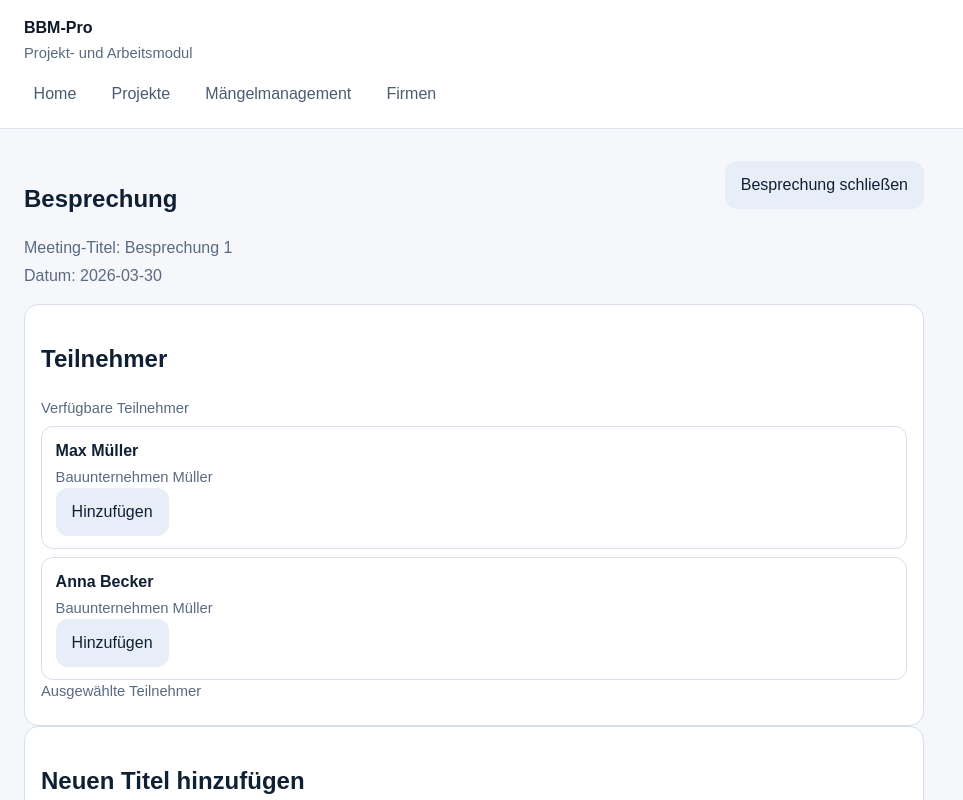
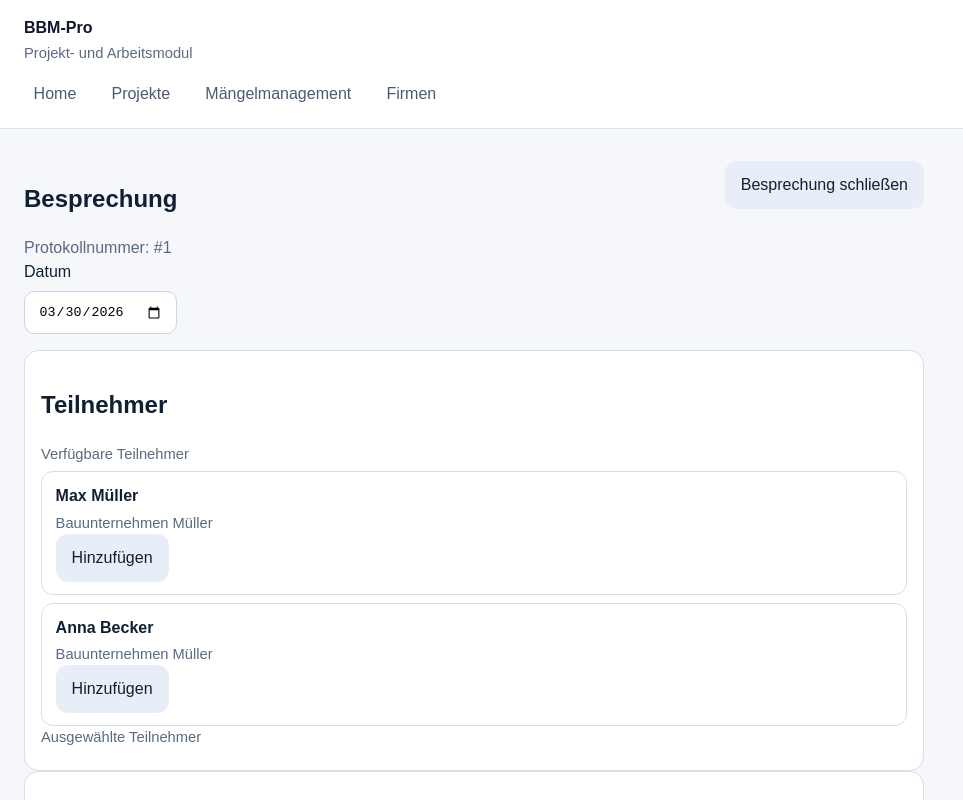
Before and after one commit to SteffenBandholt/BBM-Pro, a React (Vite) app: page /meetings/1 in a window 1280 px wide. Shown: the top 800 px of the page, without its empty margins (0-963 px from the left). Built offline with nearby package versions, Linux system fonts and the light colour scheme.

Commit message:
Protokollkopf auf feste Nummer und editierbares Datum umgestellt

```diff
--- a/src/modules/meetings/pages/MeetingDetailPage.jsx
+++ b/src/modules/meetings/pages/MeetingDetailPage.jsx
@@ -269,7 +269,7 @@ export default function MeetingDetailPage() {
   const { meetingId } = useParams();
   const [meeting, setMeeting] = useState({
     id: meetingId,
-    title: `Besprechung ${meetingId}`,
+    number: `#${meetingId}`,
     date: new Date().toISOString().slice(0, 10),
     isClosed: false,
   });
@@ -420,13 +420,28 @@ export default function MeetingDetailPage() {
     }));
   };
 
+  const handleMeetingChange = (field, value) => {
+    setMeeting((currentMeeting) => ({
+      ...currentMeeting,
+      [field]: value,
+    }));
+  };
+
   return (
     <section className="page-section">
       <div className="meeting-detail__header">
         <div>
           <h1>Besprechung</h1>
-          <p className="meeting-detail__meta">Meeting-Titel: {meeting.title}</p>
-          <p className="meeting-detail__meta">Datum: {meeting.date}</p>
+          <p className="meeting-detail__meta">Protokollnummer: {meeting.number}</p>
+          <label className="field">
+            <span>Datum</span>
+            <input
+              type="date"
+              value={meeting.date}
+              disabled={isMeetingClosed}
+              onChange={(event) => handleMeetingChange('date', event.target.value)}
+            />
+          </label>
         </div>
         <button
           type="button"
```
